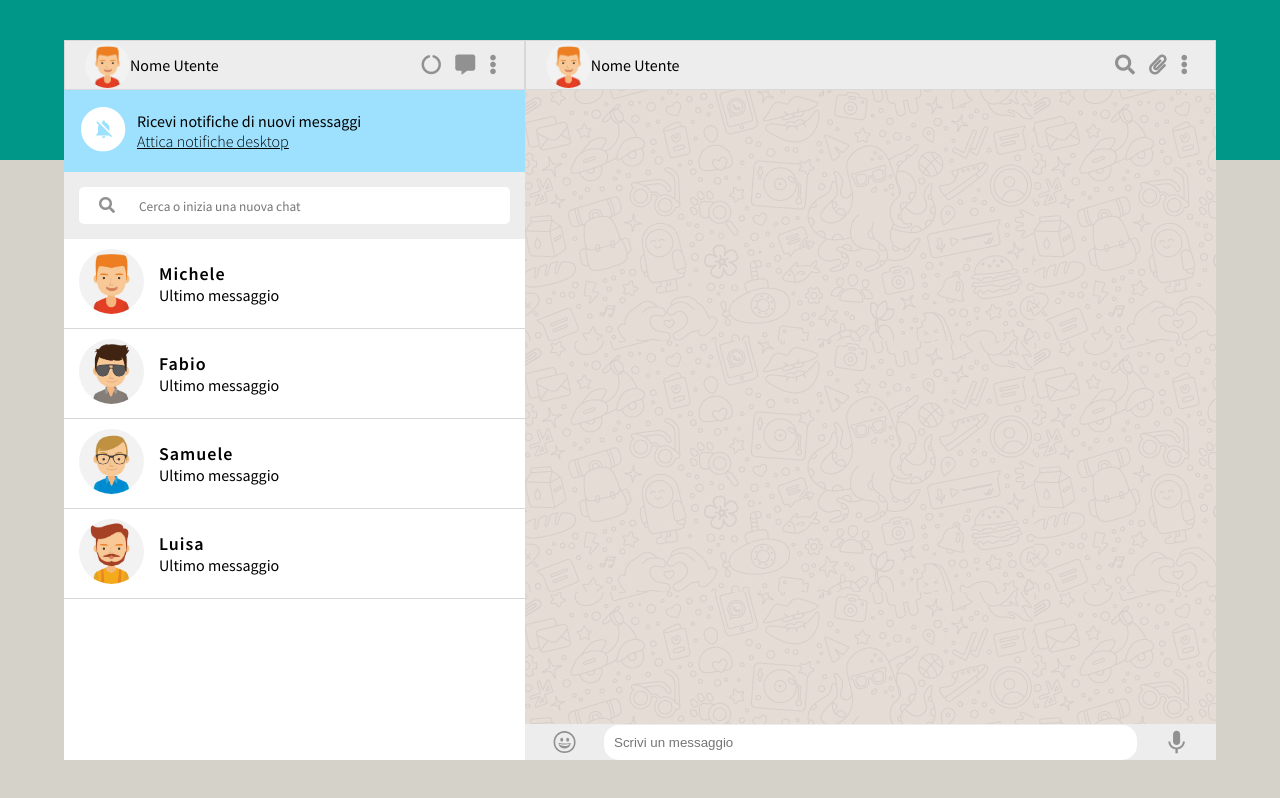
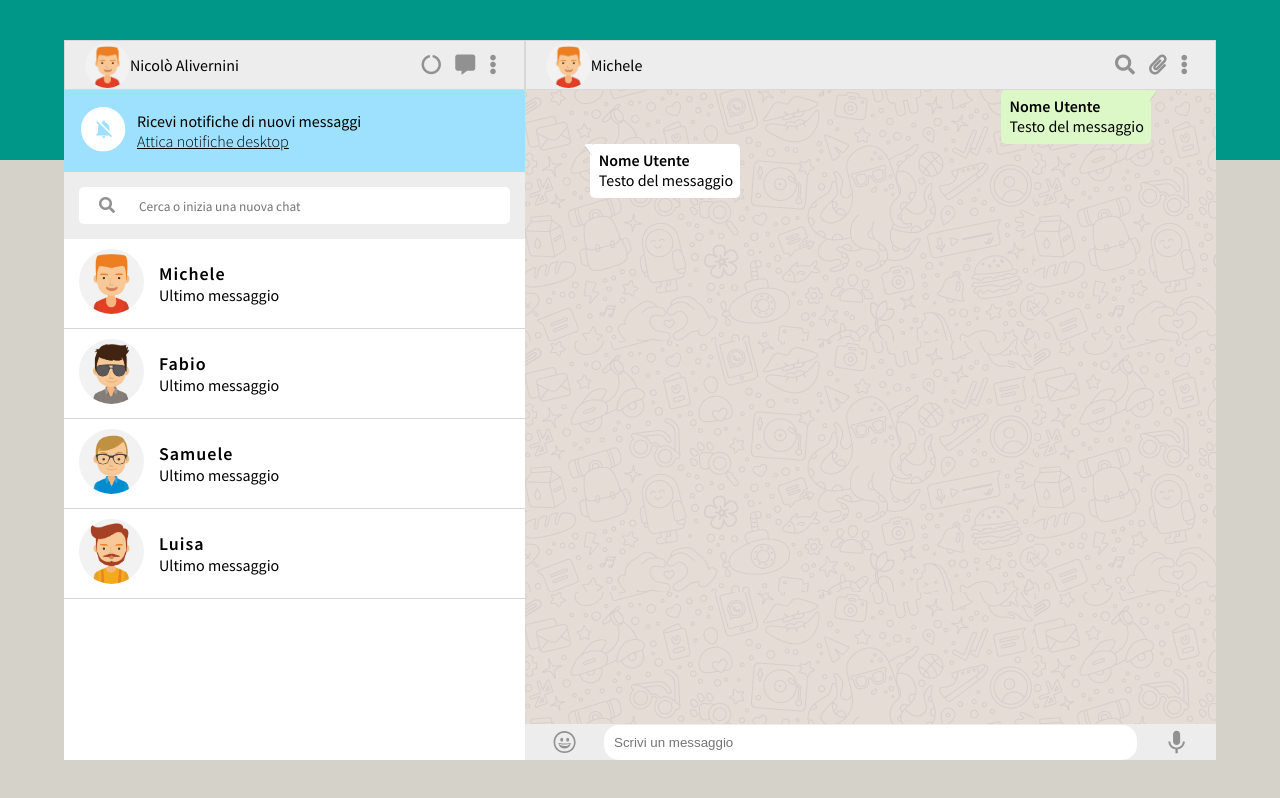
Before and after one commit to nicoalivernini/vue-boolzapp, a plain HTML site: page index.html in a window 1280 px wide. Drawn offline with nearby package versions, Linux system fonts and the light colour scheme.

Commit message:
Milestone 1 completata

```diff
--- a/assets/css/master.css
+++ b/assets/css/master.css
@@ -223,6 +223,35 @@
   position: relative;
 }
 
+.content-conversation {
+  height: 95%;
+  padding: 0 65px;
+}
+
+.text-conversation {
+  position: relative;
+}
+
+.content-conversation .sent svg {
+  color: rgb(220, 248, 198);
+  position: absolute;
+  right: -6px;
+}
+
+.content-conversation .received svg {
+  color: #fff;
+  position: absolute;
+  left: -6px;
+}
+
+.content-conversation .bg-text-conversation .title {
+  font-family: 'Source Sans Pro', sans-serif;
+  font-weight: 600;
+}
+
+.content-conversation .bg-text-conversation .message {
+  font-family: 'Source Sans Pro', sans-serif;
+}
 
 .footer-conversation {
   position: absolute;
@@ -255,3 +284,27 @@
   padding: 10px;
   border-radius: 15px;
 }
+
+/* CLASSI DINAMICHE */
+
+.sent {
+  display: flex;
+  justify-content: flex-end;
+}
+
+.sent .bg-text-conversation {
+  background-color: rgb(220, 248, 198);
+  padding:6px 7px 8px 9px;
+  border-radius: 5px;
+}
+
+.received {
+  display: flex;
+  align-items: flex-start;
+}
+
+.received .bg-text-conversation {
+  background-color: #fff;
+  padding:6px 7px 8px 9px;
+  border-radius: 5px;
+}
--- a/index.html
+++ b/index.html
@@ -23,7 +23,7 @@
           <div class="title">
             <div class="content-title">
               <img src="assets/img/avatar_1.jpg" alt="">
-              <span>Nome Utente</span>
+              <span>Nicolò Alivernini</span>
             </div>
             <div class="content-icon">
               <i class="fas fa-circle-notch"></i>
@@ -36,7 +36,7 @@
           <div class="title">
             <div class="content-title">
               <img src="assets/img/avatar_1.jpg" alt="">
-              <p>Nome Utente</p>
+              <p>{{ contacts[0].name }}</p>
               <p></p>
             </div>
             <div class="content-icon">
@@ -81,10 +81,20 @@
         <div class="right-main">
           <div class="conversation">
             <div class="content-conversation">
-
-            </div>
-            <div class="text-conversation">
-
+              <div class="text-conversation sent">
+                <div class="bg-text-conversation">
+                  <p class="title">Nome Utente</p>
+                  <p class="message">Testo del messaggio</p>
+                </div>
+                <svg xmlns="http://www.w3.org/2000/svg" viewBox="0 0 8 13" width="8" height="13"><path opacity=".13" d="M5.188 1H0v11.193l6.467-8.625C7.526 2.156 6.958 1 5.188 1z"></path><path fill="currentColor" d="M5.188 0H0v11.193l6.467-8.625C7.526 1.156 6.958 0 5.188 0z"></path></svg>
+              </div>
+              <div class="text-conversation received">
+                <svg xmlns="http://www.w3.org/2000/svg" viewBox="0 0 8 13" width="8" height="13"><path opacity=".13" fill="#0000000" d="M1.533 3.568L8 12.193V1H2.812C1.042 1 .474 2.156 1.533 3.568z"></path><path fill="currentColor" d="M1.533 2.568L8 11.193V0H2.812C1.042 0 .474 1.156 1.533 2.568z"></path></svg>
+                <div class="bg-text-conversation">
+                  <p class="title">Nome Utente</p>
+                  <p class="message">Testo del messaggio</p>
+                </div>
+              </div>
             </div>
           </div>
           <div class="footer-conversation">
```
